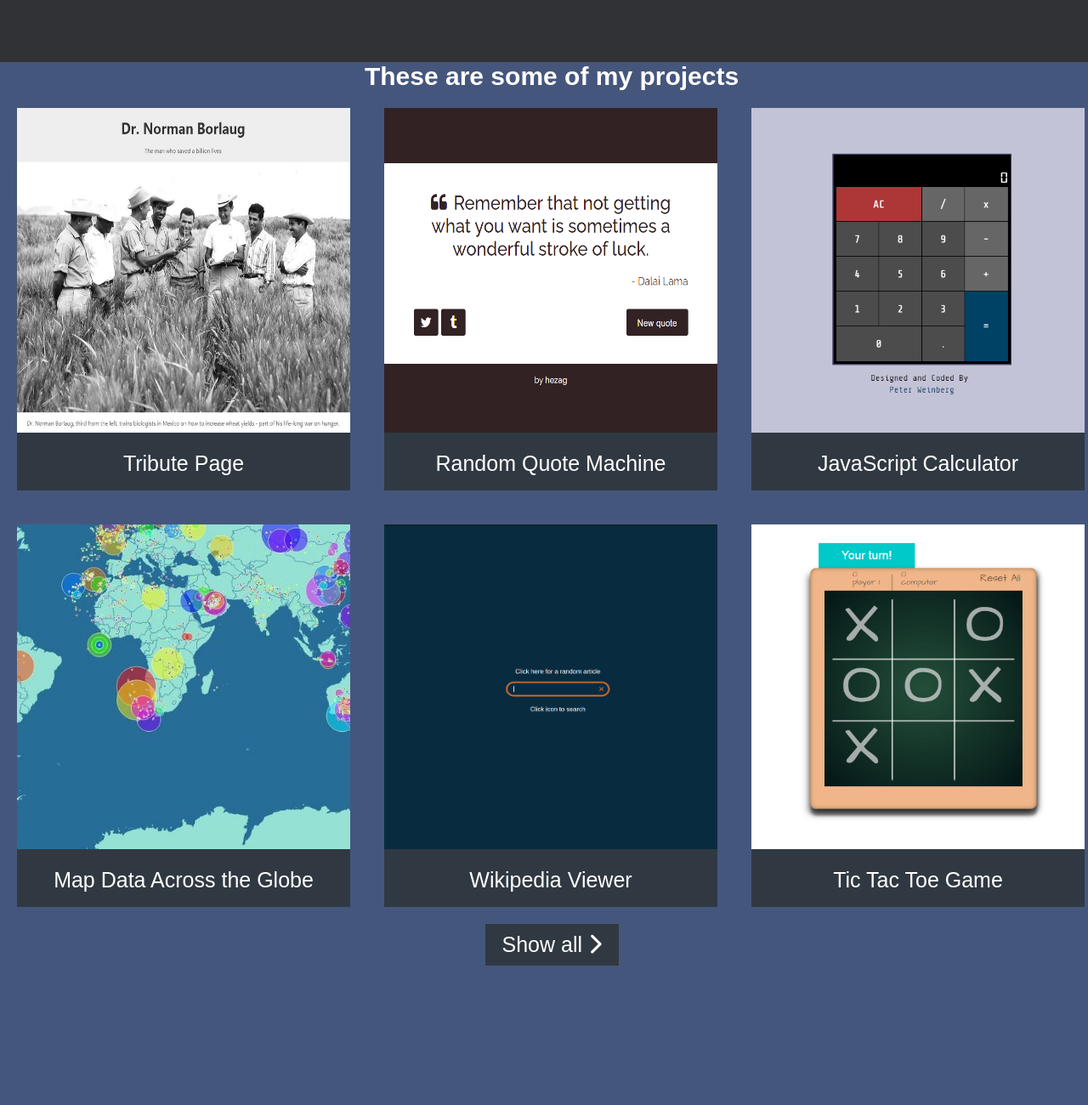
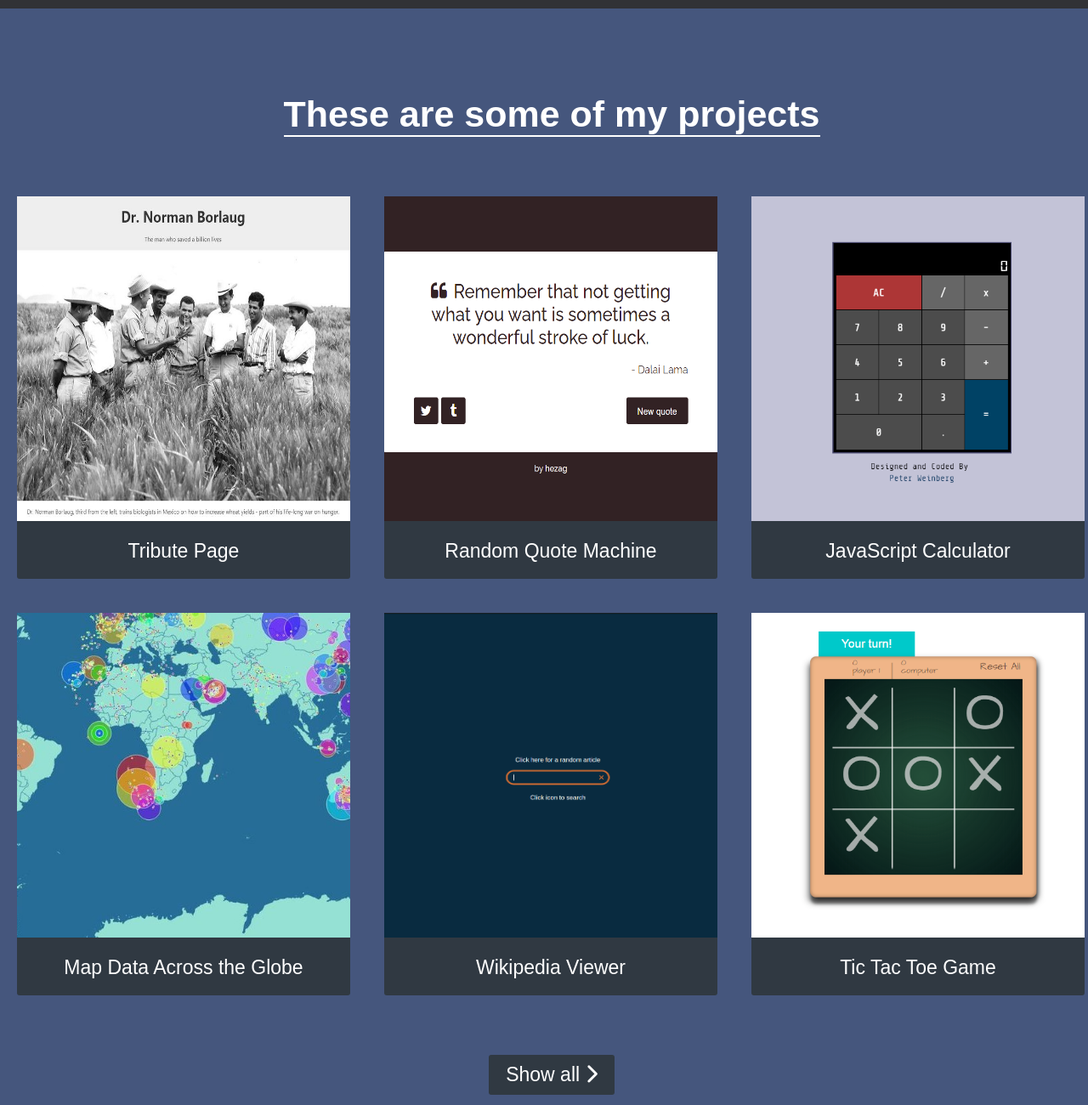
Before and after one commit to mvfasatresor/Personal-Portfolio-Webpage, a plain HTML site: page index.html in a window 1280 px wide. Shown: the part 620-1920 px from the top of the page at 85% size. Drawn offline with Linux system fonts and the light colour scheme.

Commit message:
project section complete

```diff
--- a/index.html
+++ b/index.html
@@ -72,7 +72,9 @@
     </div>
 
   </div>
-    <button>Show all <i class="fa-solid fa-chevron-right"></i></button>
+    <a href="https://codepen.io/FreeCodeCamp/" target="_blank">
+        <button>Show all <i class="fa-solid fa-chevron-right"></i></button>
+    </a>
   </section>
 
   <!-- Contact Section -->
--- a/styles.css
+++ b/styles.css
@@ -37,7 +37,7 @@ border-bottom: transparent 2px solid;
     flex-direction: column;
     align-items: center;
     background-color: #313236;
-    height:623.077px;
+    height: 560px;
     width: 1298.08px;
     font-weight: bold;
     margin-top: 70px;
@@ -66,14 +66,19 @@ h1{
 }
 
 #projects h2{
-font-size: 30px;
+font-size: 43px;
 color: white;
+padding-top: 100px;
+border-bottom:white 2px solid;
 }
 
 .project-tiles{
     display: flex;
     flex-wrap: wrap;
-
+    padding: 50px 0;
+}
+.project-tiles div,button{
+    border-radius: 3px;
 }
 
 .project-tile{
@@ -90,7 +95,7 @@ background-color: #303942;
 }
 .project-tile p{
     color: white;
-    font-size: 25px;
+    font-size: 23px;
     padding-top: 18px;
     text-align: center;
 }
@@ -98,7 +103,7 @@ button{
     background-color: #303942;
     color: white;
     border: none;
-    font-size: 25px;
+    font-size: 23px;
     padding:10px 20px;
 
 }
```
